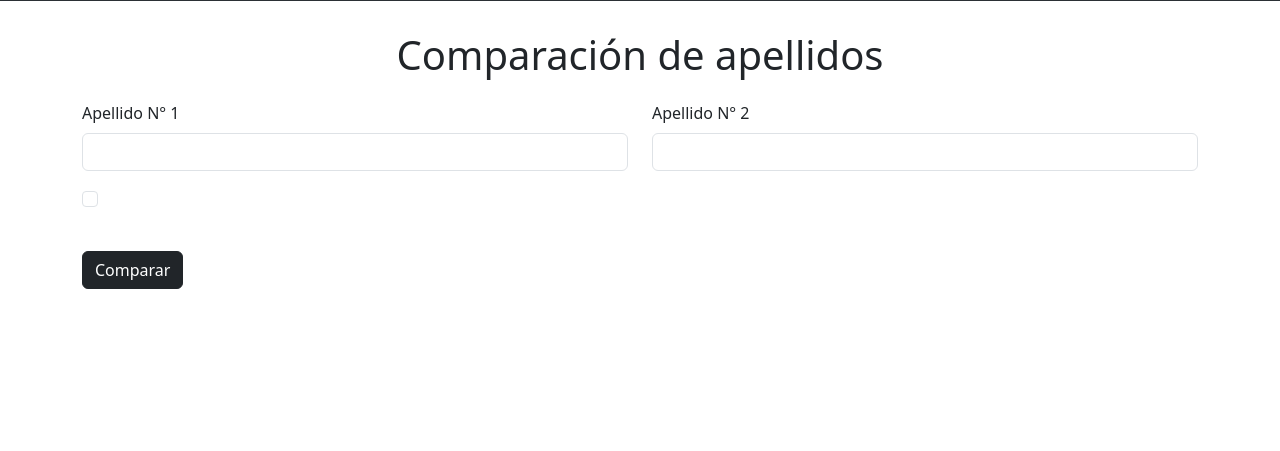
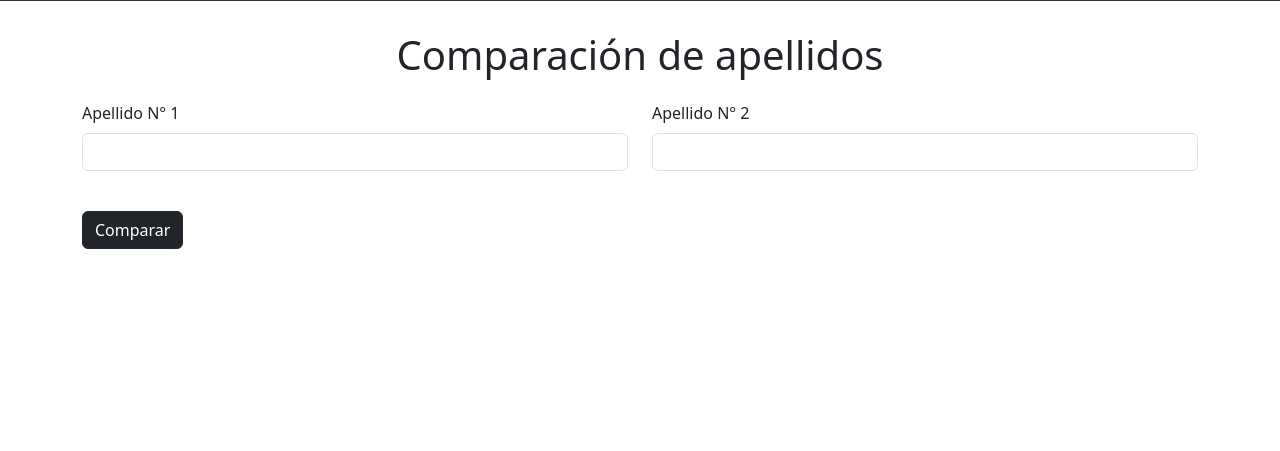
Before and after one commit to Roscow/chileapellidos_v3, a Django app: page /comparar in a window 1280 px wide. Shown: the part 55-506 px from the top of the page. Run offline with Django 5.2, Linux system fonts and the light colour scheme; some libraries are stand-ins or nearby versions.

Commit message:
forms fix

```diff
--- a/apellidos/templates/apellidos/combinar.html
+++ b/apellidos/templates/apellidos/combinar.html
@@ -21,7 +21,6 @@
 
 
     <div class="mb-3 form-check">
-        <input type="checkbox" class="form-check-input" id="exampleCheck1" required>
         <label class="form-check-label text-dark" for="exampleCheck1">Tener en consideración que el orden de los apellidos sí influye en los resultados de la búsqueda</label>
     </div>
     <div class="g-recaptcha" data-sitekey="6LdgDYsiAAAAAGycVMFpMUx2Zb3tO_gPInQhIRAF"></div>
--- a/apellidos/templates/apellidos/comparar.html
+++ b/apellidos/templates/apellidos/comparar.html
@@ -17,9 +17,6 @@
             <label for="exampleInputPassword1" class="form-label">Apellido N° 2</label>
             <input type="text" class="form-control" name="apellido2" id="exampleInputPassword1" required  onkeypress="return /[a-zA-Z0-9-]/.test(event.key)">
         </div>
-    </div>
-    <div class="mb-3 form-check">
-        <input type="checkbox" class="form-check-input" id="exampleCheck1" required>
     </div>
     <div class="g-recaptcha" data-sitekey="6LdgDYsiAAAAAGycVMFpMUx2Zb3tO_gPInQhIRAF"></div>
     <br>
```
